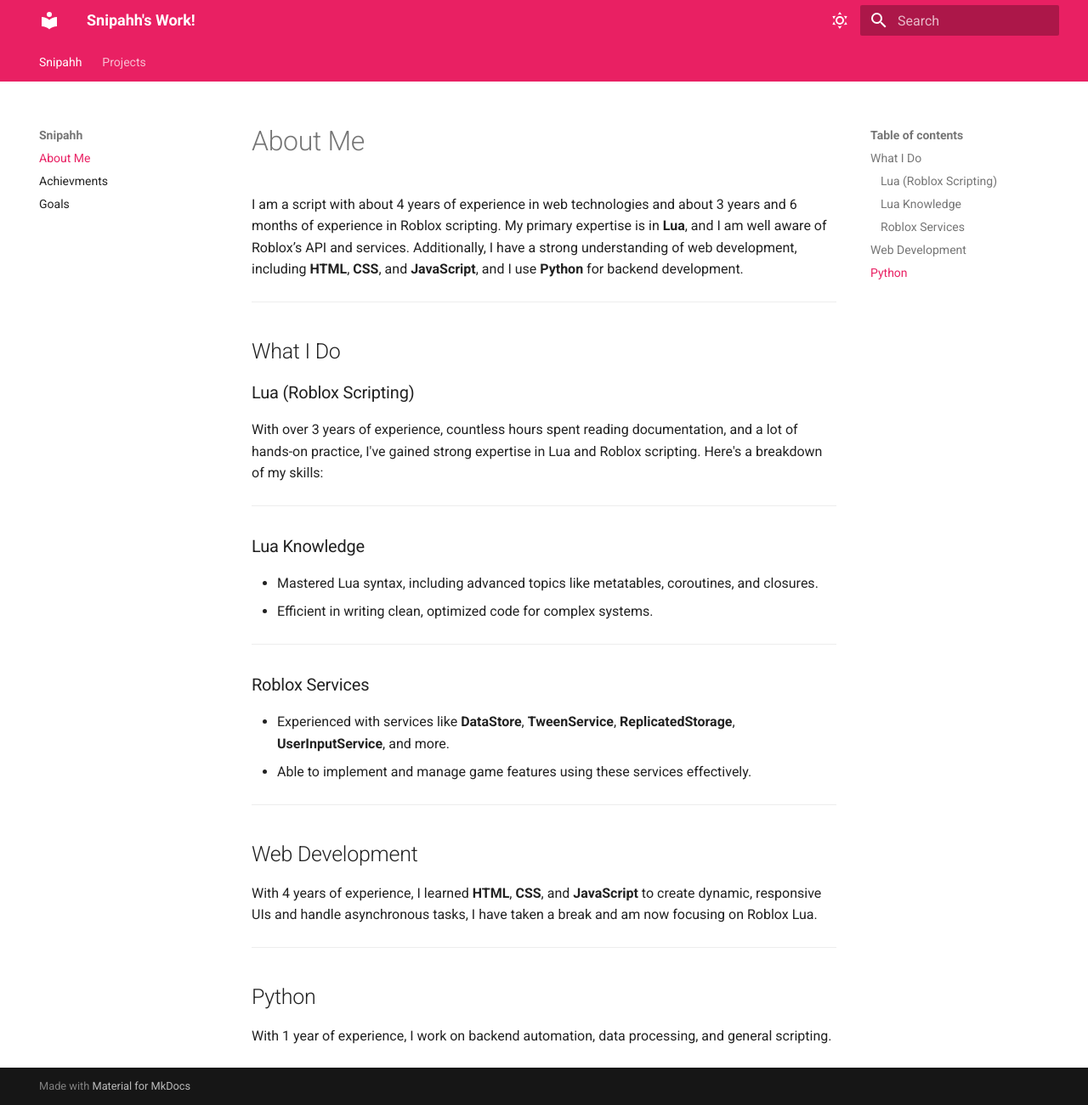
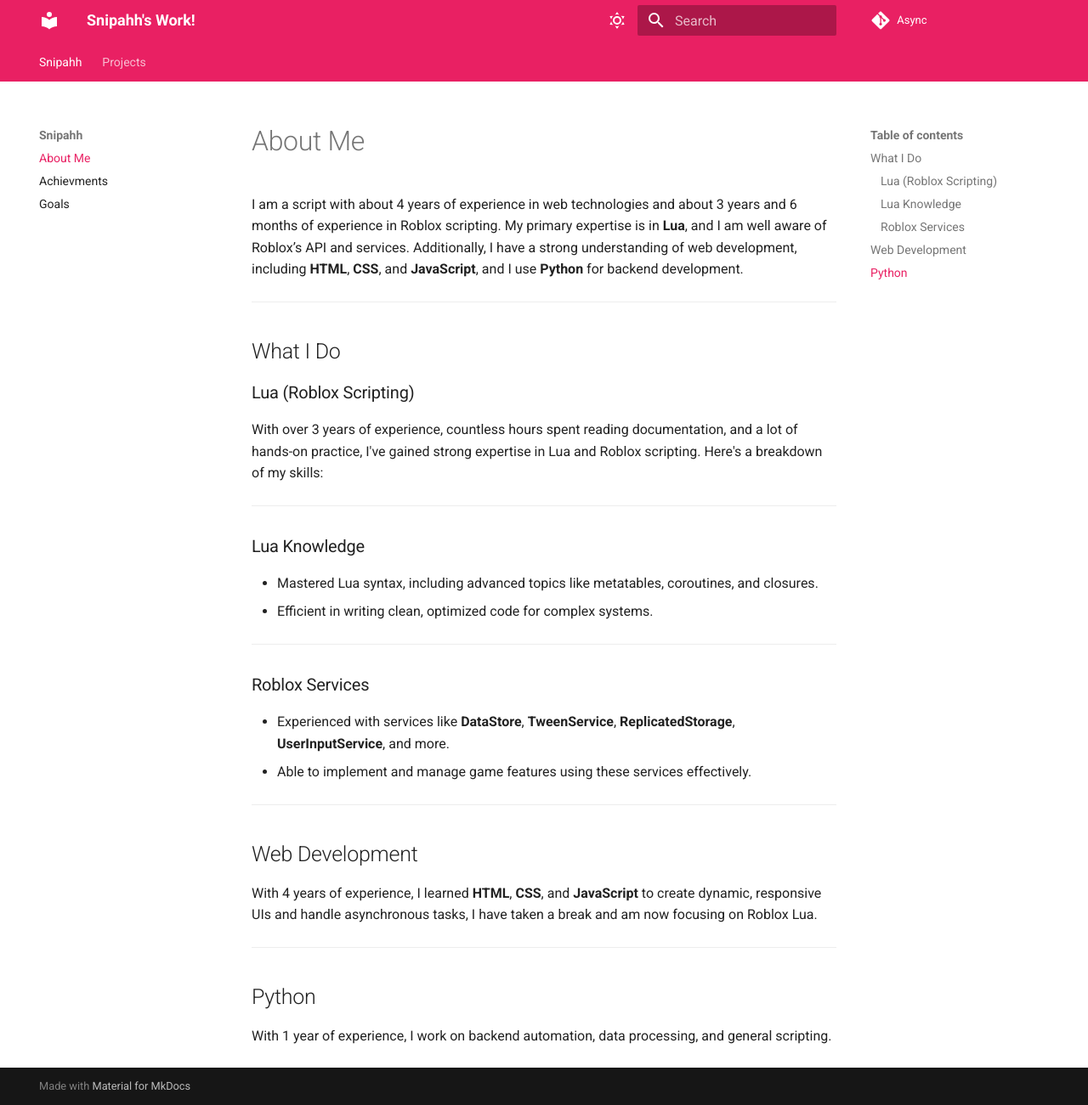
Before and after one commit to DevSnipahh/Async, an MkDocs documentation site: the page built from docs/index.md, in a window 1280 px wide and 1301 px high. Shown: the whole window at 85% size. Built offline with MkDocs 1.6.1 and Material for MkDocs 9.7.7, drawn with Linux system fonts in a browser that asks for light colours; comment, search, counter and statistics services are not loaded.

Commit message:
Update mkdocs.yml

```diff
--- a/mkdocs.yml
+++ b/mkdocs.yml
@@ -1,11 +1,11 @@
 site_name: Snipahh's Work!
 site_description: Portfolio about my creations
 site_author: Snipahh (@DevSnipahh)
-site_url:
+site_url: https://devsnipahh.github.io/Async/
 
-repo_name:
-repo_url:
-edit_uri: ""
+repo_name: Async
+repo_url: https://github.com/devsnipahh/Async
+edit_uri: https://github.com/devsnipahh/Async/edit/main/docs
 
 theme:
   logo:
```
